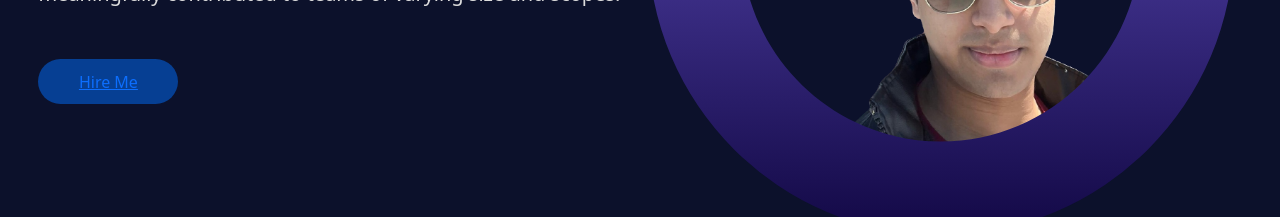
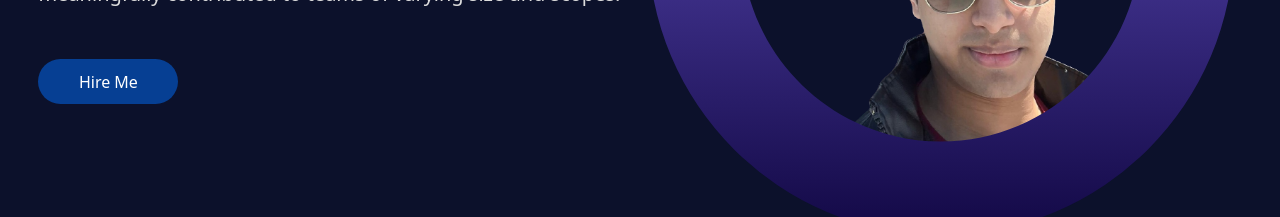
Before and after one commit to kiisi/md_fahmid_portfolio, a React (Create React App) app: page / in a window 1280 px wide. Shown: the part 521-738 px from the top of the page. Built offline with nearby package versions, Linux system fonts and the light colour scheme.

Commit message:
Fixed Email-Gmail issues

```diff
--- a/src/components/Home/Connect/Connect.css
+++ b/src/components/Home/Connect/Connect.css
@@ -65,6 +65,15 @@
     display:grid;
     place-items:center;
 }
+.connect-content-btn .btn-c:active {
+    border:1px solid #ddd;
+}
+.btn-c a,
+.btn-c a::after,
+.btn-c a::before{
+    text-decoration:none;
+    color:#ddd;
+}
 
 @media screen and (max-width:768px){
     .connect-content-main{
--- a/src/components/Home/Connect/Connect.js
+++ b/src/components/Home/Connect/Connect.js
@@ -1,24 +1,26 @@
 import React from 'react'
 import './Connect.css'
-import {ReactComponent as Intersection} from '../../Images/Intersection-2.svg'
-import {ReactComponent as Intersect} from '../../Images/Intersection-1.svg'
+import { ReactComponent as Intersection } from '../../Images/Intersection-2.svg'
+import { ReactComponent as Intersect } from '../../Images/Intersection-1.svg'
 
 const Connect = () => {
   return (
     <div className="max-wrapper connect-wrapper" id="connect">
       <div className="connect">
         <div className="connect-intersection">
-            <Intersection/>
+          <Intersection />
         </div>
         <div className="connect-intersect">
-            <Intersect/>
+          <Intersect />
         </div>
         <div className="connect-content">
           <div className="connect-content-line"></div>
           <h1 className="connect-content-main">Lets Work Together</h1>
           <div className="connect-content-sub">I am currently available for projects. Please feel free to reach out to me about your project!</div>
           <div className="connect-content-btn">
-                    <div className="btn-c">Contact Me</div>
+            <div className="btn-c">
+            <a href="mailto:fahmidchowhury@gmail.com">Contact Me</a>
+            </div>
           </div>
         </div>
       </div>
--- a/src/components/Home/Hero/Hero.css
+++ b/src/components/Home/Hero/Hero.css
@@ -70,6 +70,15 @@
     font-size: var(--p-fs-xx);
     background:#063F93;
 }
+.btn-l:active{
+    margin-top:-2px;
+}
+.btn-l a,
+.btn-l a::after,
+.btn-l a::before{
+    color:#fff;
+    text-decoration:none;
+}
 
 .hero-image-wrapper{
     display:flex;
--- a/src/components/Home/Hero/Hero.js
+++ b/src/components/Home/Hero/Hero.js
@@ -38,7 +38,7 @@ const Hero = () => {
                             </div>
                             <div className="hero-content-l-btn">
                                 <div className="btn-l">
-                                <a href="mailto:kiisi2006@gmail.com">Hire Me</a>
+                                <a href="mailto:fahmidchowhury@gmail.com">Hire Me</a>
                                 </div>
                             </div>
                         </div>
```
Lines whose indentation alone changed are shown as unchanged.
